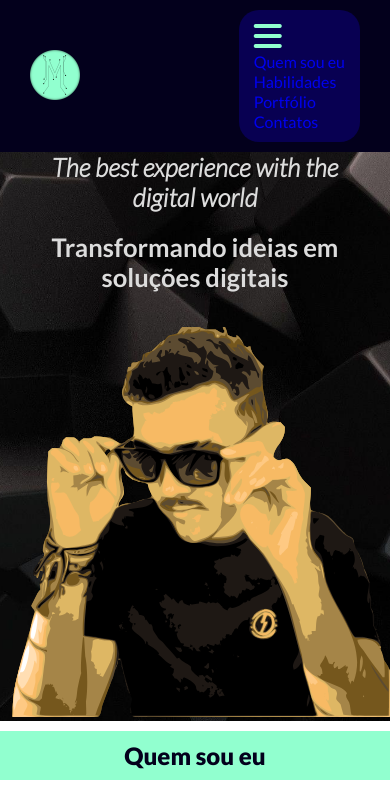
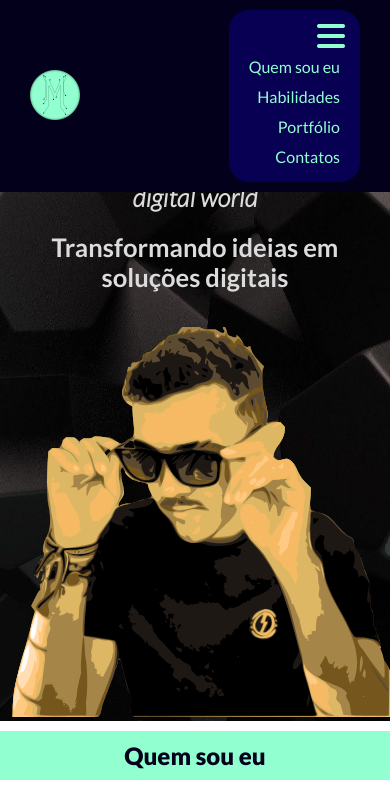
Before and after one commit to mayrinkdotcom/mayrinkdotcom.github.io, a plain HTML site: page index.html in a window 390 px wide. Both pictures are taken after a click on the element 331 px from the left and 36 px from the top of the page. Shown: the top 797 px of the page. Drawn offline with Linux system fonts and the light colour scheme.

Commit message:
Formatting 'menu-mobile' links

```diff
--- a/styles/main.css
+++ b/styles/main.css
@@ -62,6 +62,7 @@ header .navbar-mobile {
     padding: 10px 15px;
     background-color: var(--highlightColor);
     border-radius: 20px;
+    text-align: right;
 }
 
 header .navbar-mobile i {
@@ -72,6 +73,12 @@ header .menu-mobile {
     color: var(--primaryColor);
 }
 
+header .menu-mobile li {
+    padding: 5px;
+    border-radius: 20px;
+}
+
+header .menu-mobile a,
 header .menu-mobile a:visited {
     color: var(--primaryColor);
 }
@@ -163,6 +170,8 @@ section .section-content {
 #quem-sou-eu .me-img {
     max-width: 60vw;
     border-radius: 200px;
+
+    margin-bottom: 20px;
 }
 
 #skills .section-content {
```
